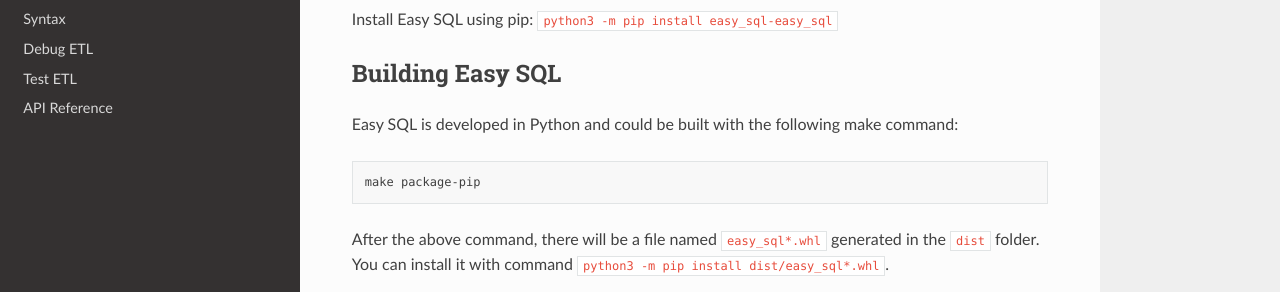
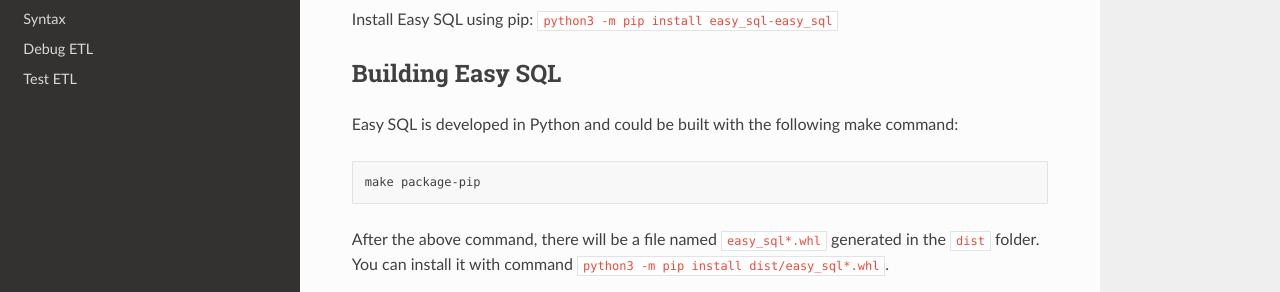
Before and after one commit to easysql/easy_sql, a Sphinx documentation site: the page built from docs/easy_sql/build_install.md, in a window 1280 px wide. Shown: the part 280-572 px from the top of the page. Built offline with Sphinx 7.4.7 and the Read the Docs theme 2.0.0, drawn with Linux system fonts in a browser that asks for light colours; pages that are not in the unit, such as notebooks, are missing from menus.

```diff
--- a/docs/_templates/autosummary/base.rst
+++ /dev/null
@@ -1,5 +0,0 @@
-{{ fullname | escape | underline}}
-
-.. currentmodule:: {{ module }}
-
-.. auto{{ objtype }}:: {{ objname }}
--- a/docs/_templates/autosummary/class.rst
+++ /dev/null
@@ -1,29 +0,0 @@
-{{ fullname | escape | underline}}
-
-.. currentmodule:: {{ module }}
-
-.. autoclass:: {{ objname }}
-
-   {% block methods %}
-   .. automethod:: __init__
-
-   {% if methods %}
-   .. rubric:: {{ _('Methods') }}
-
-   .. autosummary::
-   {% for item in methods %}
-      ~{{ name }}.{{ item }}
-   {%- endfor %}
-   {% endif %}
-   {% endblock %}
-
-   {% block attributes %}
-   {% if attributes %}
-   .. rubric:: {{ _('Attributes') }}
-
-   .. autosummary::
-   {% for item in attributes %}
-      ~{{ name }}.{{ item }}
-   {%- endfor %}
-   {% endif %}
-   {% endblock %}
--- a/docs/_templates/autosummary/module.rst
+++ /dev/null
@@ -1,60 +0,0 @@
-{{ fullname | escape | underline}}
-
-.. automodule:: {{ fullname }}
-
-   {% block attributes %}
-   {% if attributes %}
-   .. rubric:: {{ _('Module Attributes') }}
-
-   .. autosummary::
-   {% for item in attributes %}
-      {{ item }}
-   {%- endfor %}
-   {% endif %}
-   {% endblock %}
-
-   {% block functions %}
-   {% if functions %}
-   .. rubric:: {{ _('Functions') }}
-
-   .. autosummary::
-   {% for item in functions %}
-      {{ item }}
-   {%- endfor %}
-   {% endif %}
-   {% endblock %}
-
-   {% block classes %}
-   {% if classes %}
-   .. rubric:: {{ _('Classes') }}
-
-   .. autosummary::
-   {% for item in classes %}
-      {{ item }}
-   {%- endfor %}
-   {% endif %}
-   {% endblock %}
-
-   {% block exceptions %}
-   {% if exceptions %}
-   .. rubric:: {{ _('Exceptions') }}
-
-   .. autosummary::
-   {% for item in exceptions %}
-      {{ item }}
-   {%- endfor %}
-   {% endif %}
-   {% endblock %}
-
-{% block modules %}
-{% if modules %}
-.. rubric:: Modules
-
-.. autosummary::
-   :toctree:
-   :recursive:
-{% for item in modules %}
-   {{ item }}
-{%- endfor %}
-{% endif %}
-{% endblock %}
--- a/docs/conf.py
+++ b/docs/conf.py
@@ -37,9 +37,16 @@ extensions = [
     'sphinx.ext.autodoc',
     'sphinx.ext.autosummary',
     'sphinx.ext.intersphinx',
+    'autoapi.extension',
 ]
 
-autosummary_generate = True  # Turn on sphinx.ext.autosummary
+autoapi_type = 'python'
+autoapi_dirs = ['../']
+autoapi_ignore = ['*/debugger.py', '*/test/*', '*/build/*', '*/docs/*', '*/requirements/*', '*_itest.py', '*_test.py']
+autoapi_options = ['show-module-summary', 'members', 'undoc-members', 'imported-members'
+                   'show-inheritance', 'show-inheritance-diagram']
+autoapi_member_order = 'groupwise'
+autodoc_typehints = 'description'
 
 # Add any paths that contain templates here, relative to this directory.
 templates_path = ['_templates']
--- a/docs/index.rst
+++ b/docs/index.rst
@@ -27,8 +28,7 @@ Contents
    easy_sql/syntax.md
    easy_sql/debug.md
    easy_sql/testing.md
-   easy_sql/api.md
-
+   autoapi/index
 
 
 
```
Also changed, not shown: other parts of docs/index.rst (+1 -0 lines), docs/easy_sql/api.md (deleted, +0 -10 lines), docs/easy_sql/add_backend.md (added), 3 other files.
